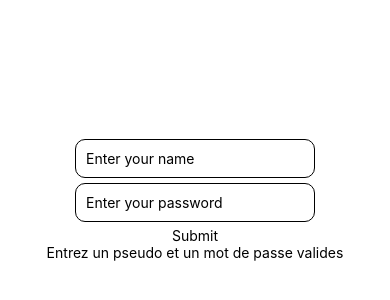
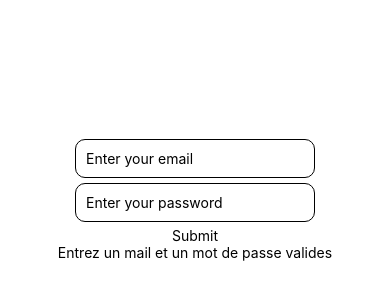
Before and after one commit to Adrien-GOGOIS/Forms-react-native, a React Native app: screen / in a window 390 px wide. Shown: the part 222-522 px from the top of the page. Built offline with nearby package versions, Linux system fonts and the light colour scheme.

Commit message:
Change username into email

```diff
--- a/App.js
+++ b/App.js
@@ -4,12 +4,12 @@ import { TouchableOpacity, TextInput } from "react-native";
 import { useState } from "react";
 
 export default function App() {
-  const [username, setUsername] = useState("");
+  const [email, setEmail] = useState("");
   const [password, setPassword] = useState("");
   const [validation, setValidation] = useState(false);
 
   const handleSubmit = () => {
-    if (username.length > 5 && password.length > 5) {
+    if (email.length > 5 && password.length > 5) {
       setValidation(true);
     }
   };
@@ -18,8 +18,8 @@ export default function App() {
     <SafeAreaView style={styles.container}>
       <TextInput
         style={styles.input}
-        placeholder="Enter your name"
-        onChangeText={setUsername}
+        placeholder="Enter your email"
+        onChangeText={setEmail}
       />
       <TextInput
         style={styles.input}
@@ -36,7 +36,7 @@ export default function App() {
         </View>
       ) : (
         <View>
-          <Text>Entrez un pseudo et un mot de passe valides</Text>
+          <Text>Entrez un mail et un mot de passe valides</Text>
         </View>
       )}
       <StatusBar style="auto" />
```
